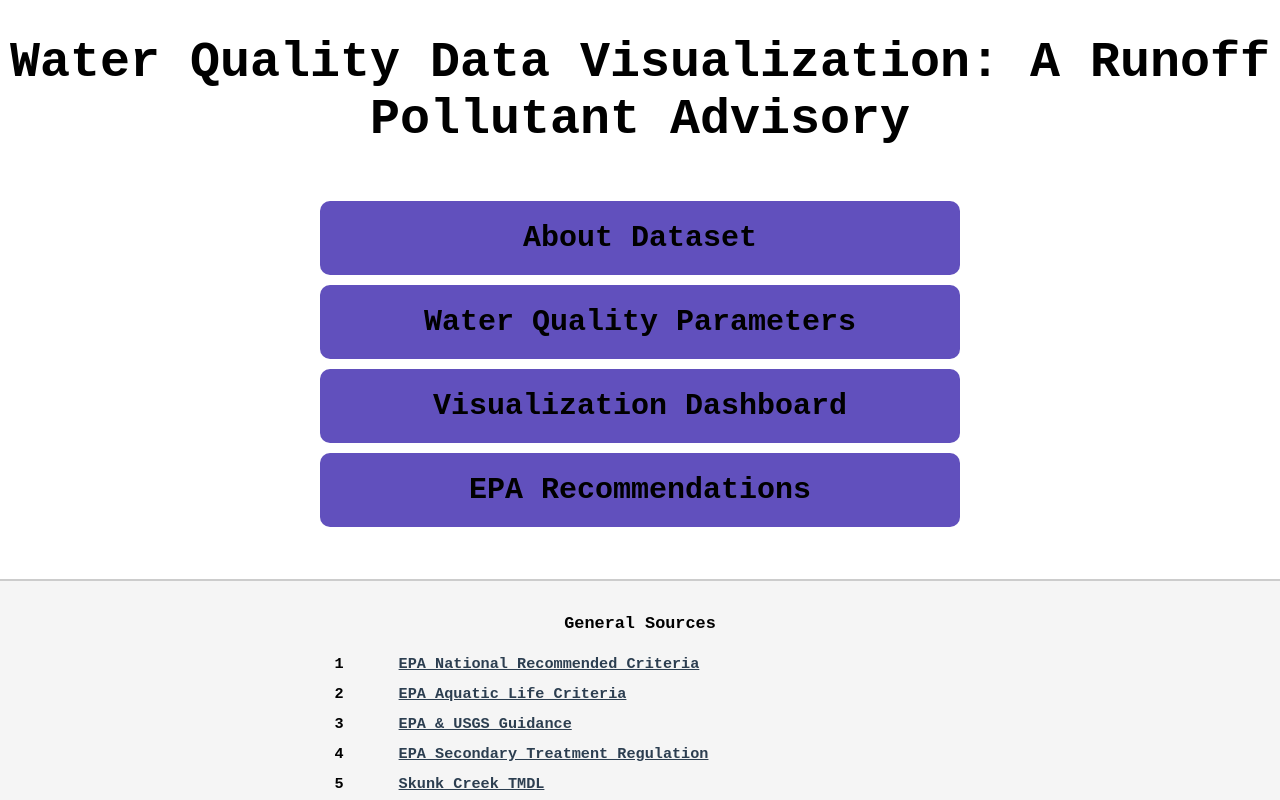
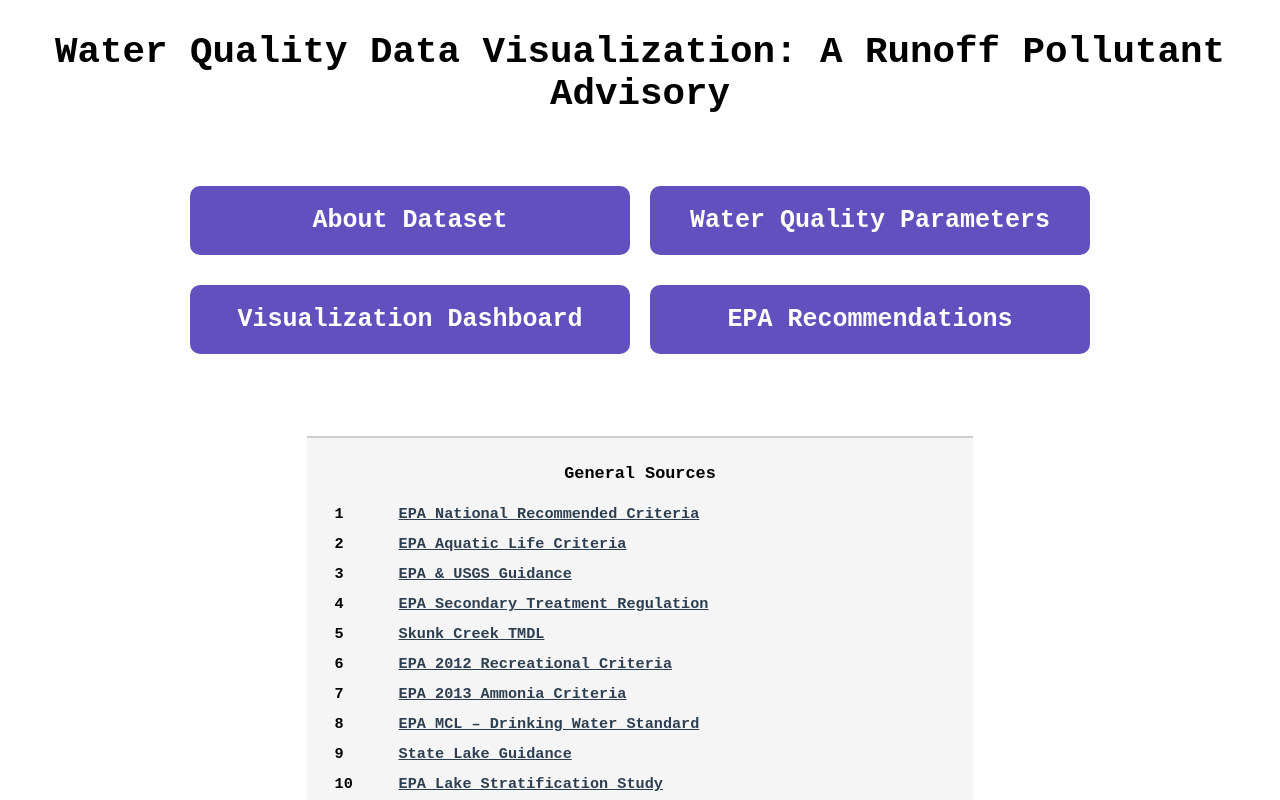
Before and after one commit to DemiladeJooda/InfoVis2025, a React (Create React App) app: page / in a window 1280 px wide. Shown: the top 800 px of the page. Built offline with nearby package versions, Linux system fonts and the light colour scheme.

Commit message:
some css

```diff
--- a/src/Dashboard.css
+++ b/src/Dashboard.css
@@ -2,6 +2,11 @@
     padding: 20px;
     max-width: 1200px;
     margin: 0 auto;
+  }
+
+  h3 {
+    margin-top: 10px;
+
   }
 
   .upload-section, .visualization-controls, .visualization-display {
@@ -82,7 +87,12 @@
   .list-div {
     text-align: center;
     background-color: #6150BD;
-    padding: 20px;
+    padding: 10px;
     width: 600px;
     border-radius: 10px;
+    color: white;
   }
+
+  .list-div:hover{
+    cursor: pointer
+  }
--- a/src/Dashboard.js
+++ b/src/Dashboard.js
@@ -125,10 +125,10 @@ function Dashboard() {
 
   return (
     <div className="dashboard-container">
-      <h1>Water Quality Dashboard</h1>
+      <h2>Water Quality Dashboard</h2>
 
       <div className="upload-section">
-        <h2>1. Upload Data</h2>
+        <h3>1. Upload Data</h3>
         <label className="list-div">
               <HiddenInput type='file' accept='.csv' onChange={handleFileUpload}/>
               Upload</label>
@@ -136,7 +136,7 @@ function Dashboard() {
 
       {csvFile && (
         <div className="visualization-controls">
-          <h2>2. Select Visualization</h2>
+          <h3>2. Select Visualization</h3>
 
           <div className="control-group">
             <label>Visualization Type:</label>
--- a/src/Home.css
+++ b/src/Home.css
@@ -1,3 +1,10 @@
+.App {
+  width: 100%;
+  display: flex;
+  flex-direction: column;
+  align-items: center;
+}
+
 body {
   font-family: 'JetBrains Mono', monospace;
   font-weight: bolder;
@@ -14,21 +21,22 @@ body {
 
 .list-container {
   display: flex;
+  flex-wrap: wrap;
   justify-content: center;
-  align-items: center;
-  flex-direction: column;
-
-  background-color: white;
-  padding: 20px;
-  gap: 10px;
+  gap: 20px;
+  max-width: 1000px;
+  margin: 40px auto;
 }
 
-.list-div {
+
+.App .list-div {
   text-align: center;
   background-color: #6150BD;
-  padding: 25px;
-  width: 600px;
+  padding: 20px;
+  width: 400px;
   border-radius: 10px;
+  margin-bottom: 10px;
+
 }
 
 .epa-tab-buttons {
@@ -45,6 +53,7 @@ body {
   border-radius: 5px;
 }
 
+
 .epa-tab-buttons button.active {
   background-color: #44337a;
 }
@@ -54,8 +63,16 @@ body {
 }
 
 
-#fileInput { display: none; }
+#fileInput {
+  display: none;
+}
 
-.section { padding: 20px; border-top: 2px solid #ccc; display: none }
+.section {
+  padding: 20px;
+  border-top: 2px solid #ccc;
+  display: none
+}
 
-h2 { text-align: center; }
+h2 {
+  text-align: center;
+}
--- a/src/Home.js
+++ b/src/Home.js
@@ -51,10 +51,10 @@ export default function Home() {
   return (
     <div className="App">
       <div className="center-div">
-        <h1>Water Quality Data Visualization: A Runoff Pollutant Advisory</h1>
+        <h2>Water Quality Data Visualization: A Runoff Pollutant Advisory</h2>
       </div>
 
-      <div className="list-container">
+      <div className="list-container center-div">
         <div className="list-div" onClick={() => toggleSection('about-content')}>About Dataset</div>
         <div className="list-div" onClick={() => toggleSection('parameters-content')}>Water Quality Parameters</div>
         <div className="list-div" onClick={() => navigate('/dashboard')}>Visualization Dashboard</div>
```
Also changed, not shown: 2 other files (tests, documents, lock files or other folders).
